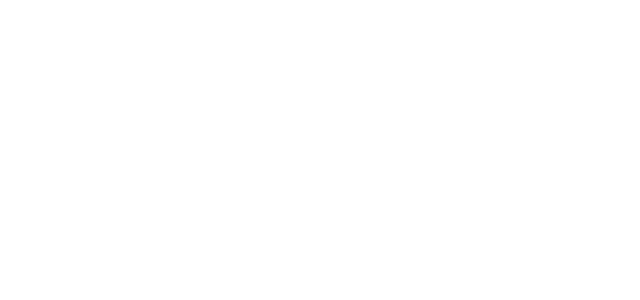
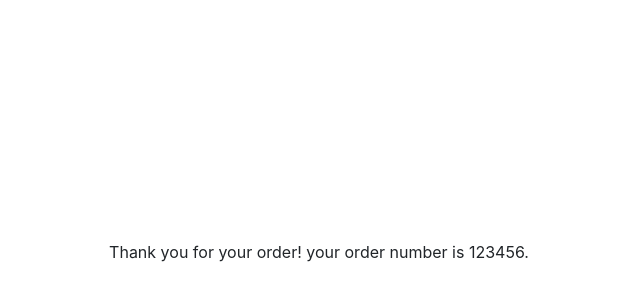
Before and after one commit to bqc1990/Afanti_official, a React (Create React App) app: page /order in a window 1280 px wide. Shown: the part 148-448 px from the top of the page, without its empty margins (321-961 px from the left). Built offline with nearby package versions, Linux system fonts and the light colour scheme.

Commit message:
component-order updated

```diff
--- a/src/App.js
+++ b/src/App.js
@@ -7,6 +7,7 @@
 import { userGetInfoAction } from "./redux/UserAction";
 import Account from "./component/page/Account";
 import Checkout from "./component/page/Checkout";
+import Order from "./component/page/Order";
 
 class App extends React.Component {
   componentDidMount() {
@@ -21,6 +22,7 @@
           <Route path="/sign-up" component={SignUp} />
           <Route path="/account" component={Account} />
           <Route path="/checkout" component={Checkout} />
+          <Route path="/order" component={Order} />
         </Switch>
       </Router>
     );
--- /dev/null
+++ b/src/component/page/Order.js
@@ -0,0 +1,11 @@
+import React, { Component } from "react";
+
+export default class Order extends Component {
+  render() {
+    return (
+      <div className="d-flex justify-content-center align-items-center vh-100">
+        Thank you for your order! your order number is 123456.
+      </div>
+    );
+  }
+}
```
Also changed, not shown: 1 other file (tests, documents, lock files or other folders).
